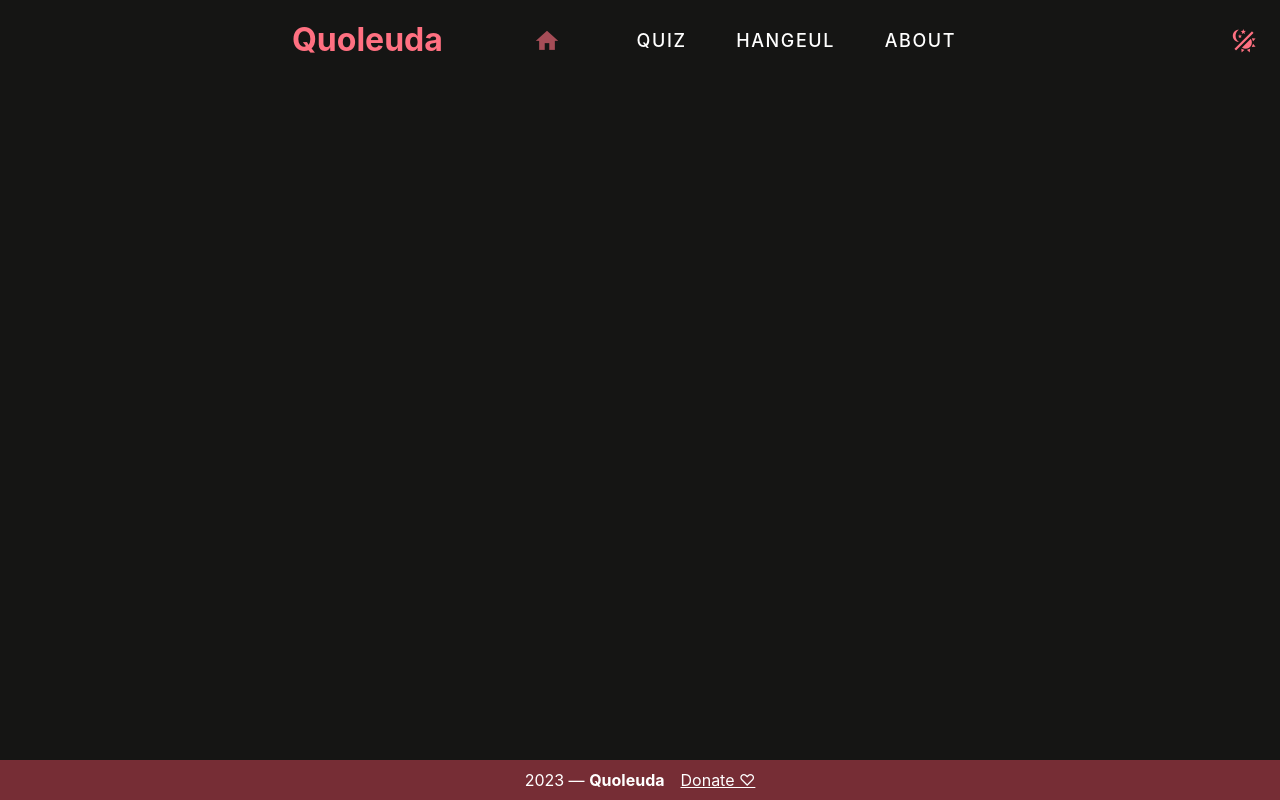
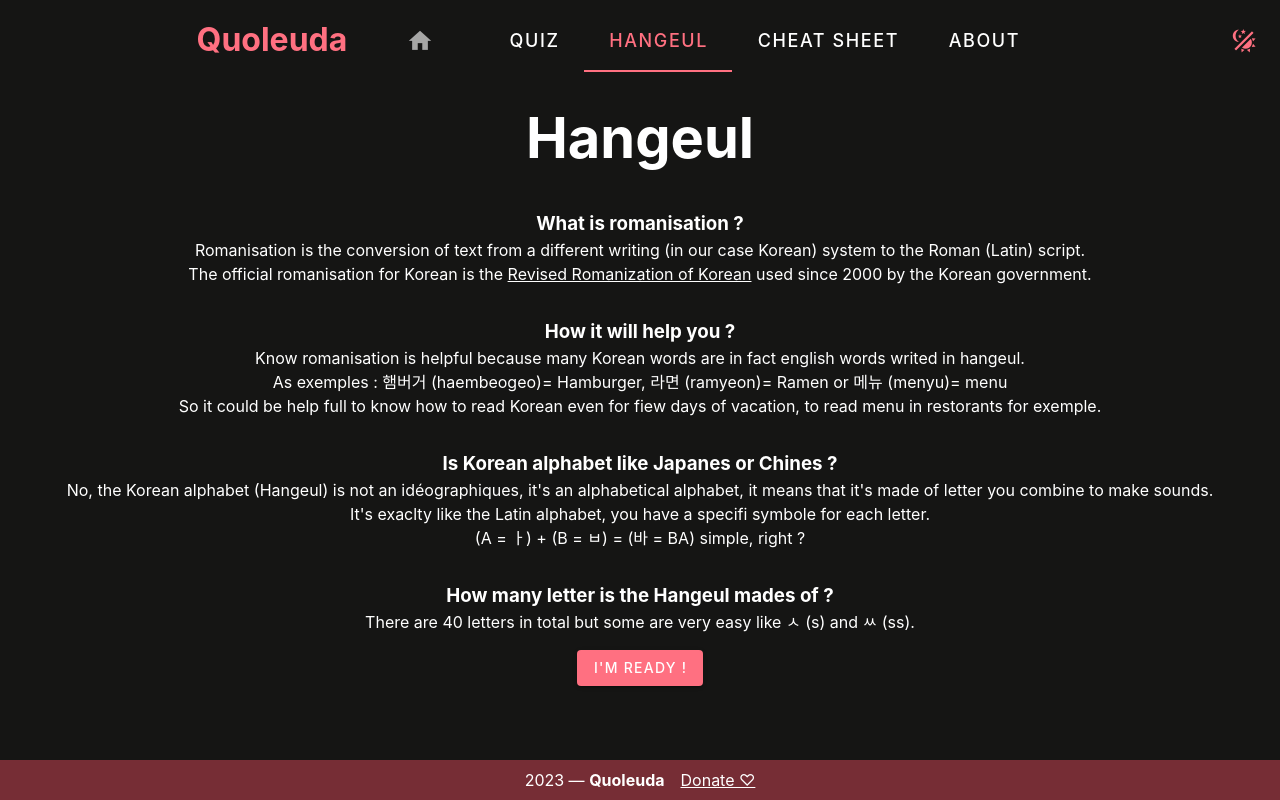
Before and after one commit to gabrielle-mlt/quoleuda, a Vue app: page /hangeul in a window 1280 px wide. Built offline with nearby package versions, Linux system fonts and the light colour scheme.

Commit message:
Add cheat sheet page
Add cheat sheet page and move related content.

```diff
--- a/src/components/ApplicationBar.vue
+++ b/src/components/ApplicationBar.vue
@@ -61,11 +61,17 @@
         </v-tab>
         <v-tab
           size="x-large"
-
-          to="/hangeul-cheat-sheet"
-          value="hangeulCheatSheet"
+          to="/hangeul"
+          value="Hangeul"
         >
           hangeul
+        </v-tab>
+        <v-tab
+          size="x-large"
+          to="/cheat-sheet"
+          value="CheatSheet"
+        >
+          Cheat Sheet
         </v-tab>
         <v-tab
           size="x-large"
--- a/src/main.js
+++ b/src/main.js
@@ -87,7 +87,8 @@ const routes = [
   { path: '/', name: 'Home', component: () => import('./pages/HomePage.vue') },
   { path: '/quiz-menu', name: 'QuizMenu', component: () => import('./pages/QuizMenu.vue') },
   { path: '/quiz', name: 'Quiz', component: () => import('./pages/QuizPage.vue') },
-  { path: '/hangeul-cheat-sheet', name: 'HangeulCheatSheet', component: () => import('./pages/HangeulCheatSheet.vue') },
+  { path: '/hangeul', name: 'Hangeul', component: () => import('./pages/HangeulPage.vue') },
+  { path: '/cheat-sheet', name: 'CheatSheet', component: () => import('./pages/CheatSheet.vue') },
   { path: '/about', name: 'About', component: () => import('./pages/AboutPage.vue') }
 ]
 
--- /dev/null
+++ b/src/pages/CheatSheet.vue
@@ -0,0 +1,18 @@
+<template>
+  <v-container>
+    <v-row class="mt-4">
+      <v-col>
+        <h1>Cheat Sheet</h1>
+        <h2>Roman alphabet to hangeul</h2>
+        <p>This revision sheet will help you take your first steps in learning Korean.</p>
+      </v-col>
+    </v-row>
+    <v-btn
+      class="mt-4"
+      color="primary"
+      @click="$router.push({ name: 'QuizMenu' })"
+    >
+      I'm ready !
+    </v-btn>
+  </v-container>
+</template>
--- a/src/pages/HangeulCheatSheet.vue
+++ b/src/pages/HangeulPage.vue
@@ -3,7 +3,7 @@
     <v-row class="mt-4">
       <v-col>
         <h1>Hangeul</h1>
-        <h3 class="mt-13">
+        <h3 class="mt-10">
           What is romanisation ?
         </h3>
         <p>
@@ -18,7 +18,7 @@
           since 2000 by
           the Korean government.
         </p>
-        <h3 class="mt-10">
+        <h3 class="mt-8">
           How it will help you ?
         </h3>
         <p>Know romanisation is helpful because many Korean words are in fact english words writed in hangeul.</p>
@@ -28,7 +28,7 @@
           for exemple.
         </p>
 
-        <h3 class="mt-10">
+        <h3 class="mt-8">
           Is Korean alphabet like Japanes or Chines ?
         </h3>
         <p>
@@ -38,7 +38,7 @@
           each letter.
         </p>
         <p>(A = ㅏ) + (B = ㅂ) = (바 = BA) simple, right ? </p>
-        <h3 class="mt-10">
+        <h3 class="mt-8">
           How many letter is the Hangeul mades of ?
         </h3>
         <p>
```
